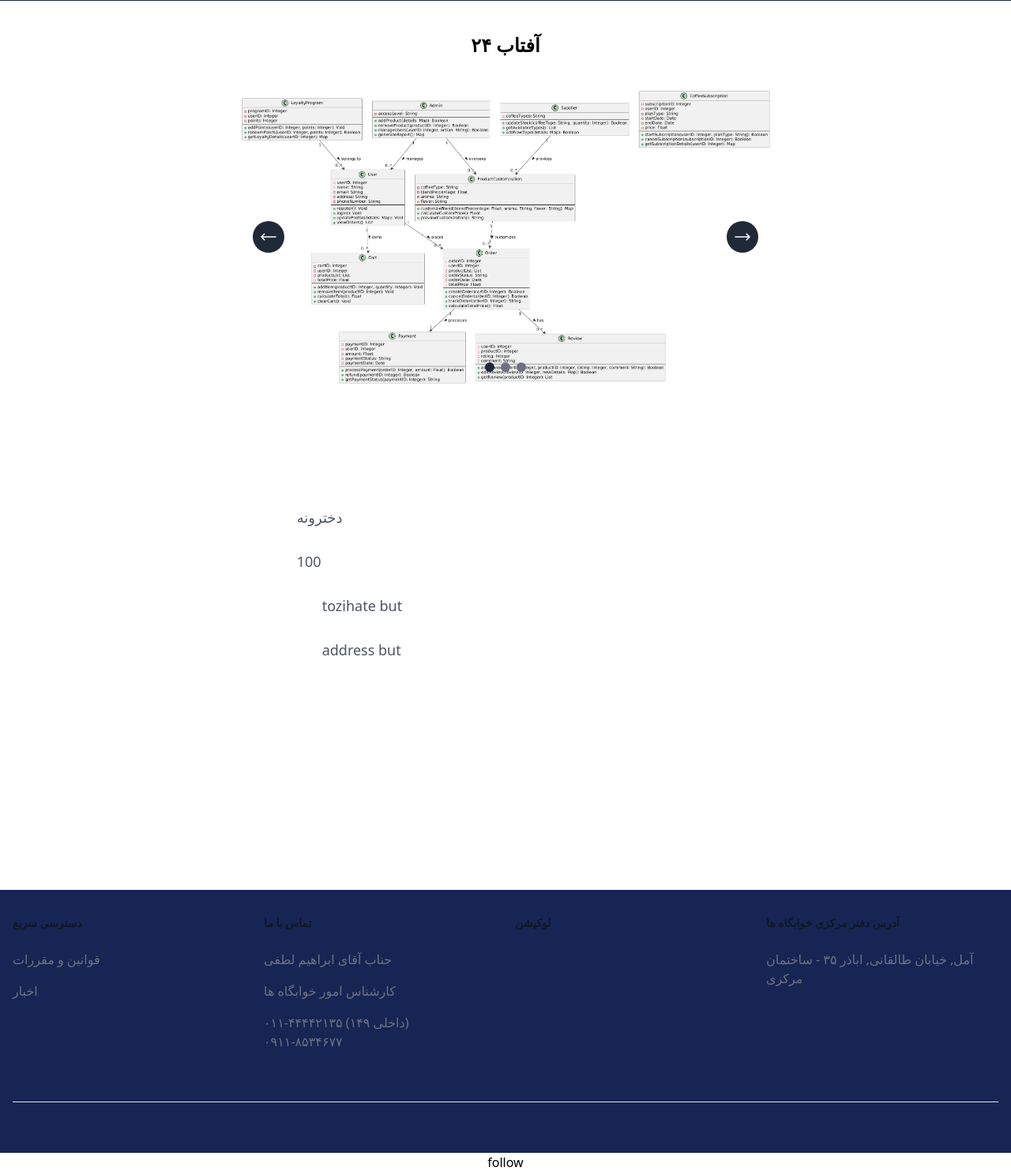
After one commit to pooriyaadibrad/but_app, a Django app: page /detail/1/ in a window 1280 px wide. The commit adds this page. Shown: the part 319-1802 px from the top of the page at 79% size. Run offline with Django 5.2, Linux system fonts and the light colour scheme; data comes from the database, SQL or seed files in the repository; both versions use the stored data as it was after the commit; parts of the project's set-up code (start-up, migrations or seed data) failed here and were passed over; grey boxes are pictures that could not be loaded.

Commit message:
urls are created

```diff
--- a/butapp/models.py
+++ b/butapp/models.py
@@ -3,8 +3,8 @@ from django_jalali.db import models as jalali_models
 
 
 class Gender(models.TextChoices):
-    male = 'male', 'پسرونه'
-    female = 'female', 'دخترونه'
+    male = 'پسرونه', 'پسرونه'
+    female = 'دخترونه', 'دخترونه'
 
 
 class But(models.Model):
--- /dev/null
+++ b/butapp/templates/detail.html
@@ -0,0 +1,207 @@
+{% load static %}
+<!DOCTYPE html>
+<html lang="en">
+
+<head>
+    <meta charset="UTF-8">
+    <meta name="viewport" content="width=device-width, initial-scale=1.0">
+    <link rel="stylesheet" href="{% static 'src/output.css' %}">
+    <title>test</title>
+</head>
+
+<body>
+    <div class="w-full flex flex-col items-center">
+        <!--start header-->
+        <header class="w-full">
+            <nav class="bg-blue-950 border-gray-200 px-4 lg:px-6 py-2.5 ">
+                <div class="flex flex-nowrapwrap justify-between items-center mx-auto max-w-screen-xl ">
+
+                    <div class="flex items-center lg:order-2">
+
+                        <img class="position: absolute; top: 5px; right: 5px; width: 3px; height: 3px;" src="path_to_your_3x3_logo.png" alt="لوگو">
+                           <a href="/"
+                            class="text-white  hover:text-gray-300 hover:border-white focus:ring-4 focus:border focus:border-white font-medium rounded-lg text-sm px-4 lg:px-5 py-2 lg:py-2.5 mr-2 text-nowrap">
+                            خانه</a>
+                        <a href="/register/"
+                            class="text-white  hover:text-gray-300 hover:border-white focus:ring-4 focus:border focus:border-white font-medium rounded-lg text-sm px-4 lg:px-5 py-2 lg:py-2.5 mr-2 text-nowrap">فرم
+                            درخواست خوابگاه</a>
+                         <a href="/follow"
+                            class="text-white  hover:text-gray-300 hover:border-white focus:ring-4 focus:border focus:border-white font-medium rounded-lg text-sm px-4 lg:px-5 py-2 lg:py-2.5 mr-2 text-nowrap">فرم
+                            پیگیری درخواست</a>
+                    </div>
+
+                </div>
+            </nav>
+        </header>
+        <!--end of header-->
+        <!--start slider-->
+        <h1 class="font-bold text-2xl my-10">{{ but.name }}</h1>
+
+
+        <div class="relative w-full max-w-2xl overflow-hidden bg-blue">
+            <!-- Slides -->
+            <div id="slider" class="flex transition-transform duration-500">
+                                                  {% for photo in but.photos.all %}
+                <img src="{{ photo.image.url }}" alt="Slide 1" class="w-full flex-shrink-0">
+            <!-- Controls -->
+            <button id="prev"
+                class="absolute top-1/2 left-4 transform -translate-y-1/2 bg-gray-800 text-white rounded-full p-2 hover:bg-gray-700">
+                <svg xmlns="http://www.w3.org/2000/svg" fill="none" viewBox="0 0 24 24" stroke-width="1.5"
+                    stroke="currentColor" class="size-6">
+                    <path stroke-linecap="round" stroke-linejoin="round" d="M6.75 15.75 3 12m0 0 3.75-3.75M3 12h18" />
+                </svg>
+
+            </button>
+            <button id="next"
+                class="absolute top-1/2 right-4 transform -translate-y-1/2 bg-gray-800 text-white rounded-full p-2 hover:bg-gray-700">
+                <svg xmlns="http://www.w3.org/2000/svg" fill="none" viewBox="0 0 24 24" stroke-width="1.5"
+                    stroke="currentColor" class="size-6">
+                    <path stroke-linecap="round" stroke-linejoin="round" d="M17.25 8.25 21 12m0 0-3.75 3.75M21 12H3" />
+                </svg>
+
+            </button>
+
+            <!-- Indicators -->
+            <div class="absolute bottom-4 left-1/2 transform -translate-x-1/2 flex space-x-2">
+                <button class="w-3 h-3 bg-gray-500 rounded-full focus:outline-none" data-index="0"></button>
+                <button class="w-3 h-3 bg-gray-500 rounded-full focus:outline-none" data-index="1"></button>
+                <button class="w-3 h-3 bg-gray-500 rounded-full focus:outline-none" data-index="2"></button>
+            </div>
+                {% endfor %}
+            <!--end of slider-->
+
+        </div>
+    </div>
+
+    <div class="bg-white py-24 sm:py-32">
+        <div class="max-w-xl">
+            <p class="mt-6 text-lg/8 text-gray-600">{{ but.gender_type }}</p>
+        </div>
+        <div class="max-w-xl">
+            <p class="mt-6 text-lg/8 text-gray-600">{{ but.len_member }}</p>
+        </div>
+        <div class="mx-auto grid max-w-7xl gap-20 px-6 lg:px-8 xl:grid-cols-3">
+          <div class="max-w-xl">
+            <p class="mt-6 text-lg/8 text-gray-600">{{ but.description }}</p>
+          </div>
+        </div>
+        <div class="mx-auto grid max-w-7xl gap-20 px-6 lg:px-8 xl:grid-cols-3">
+          <div class="max-w-xl">
+            <p class="mt-6 text-lg/8 text-gray-600">{{ but.address }}</p>
+          </div>
+        </div>
+      </div>
+
+
+
+    <div class=" w-full mt-20  flex flex-col items-center justify-center">
+
+
+
+
+    <footer class="w-full bg-blue-950 mt-20">
+        <div class="mx-auto w-full max-w-screen-xl p-4 py-6 lg:py-8">
+            <div class="md:flex md:justify-between">
+                <div class="mb-6 md:mb-0">
+                </div>
+                <div class="grid grid-cols-2 gap-8 sm:gap-6 sm:grid-cols-4">
+                    <div>
+                        <h2 class="mb-6 text-sm font-semibold text-gray-900 uppercase dark:text-white">دسترسی سریع
+                        </h2>
+                        <ul class="text-gray-500 dark:text-gray-400 font-medium">
+                            <li class="mb-4">
+                                <a href="https://flowbite.com/" class="hover:underline">قوانین و مقررات</a>
+                            </li>
+                            <li>
+                                <a href="https://tailwindcss.com/" class="hover:underline">اخبار</a>
+                            </li>
+                        </ul>
+                    </div>
+                    <div>
+                        <h2 class="mb-6 text-sm font-semibold text-gray-900 uppercase dark:text-white">تماس با ما
+                        </h2>
+                        <ul class="text-gray-500 dark:text-gray-400 font-medium">
+                            <li class="mb-4">
+                                <p>جناب آقای ابراهیم لطفی</p>
+                            </li>
+                            <li class="mb-4">
+                                <p>کارشناس امور خوابگاه ها</p>
+                            </li>
+                            <li class="mb-4">
+                                <p>۰۱۱-۴۴۴۴۲۱۳۵ (داخلی ۱۴۹) <br> ۰۹۱۱-۸۵۳۴۶۷۷</p>
+                            </li>
+                        </ul>
+                    </div>
+                    <div class="flex flex-col justify-center ">
+                        <h2 class="mb-6 text-sm font-semibold text-gray-900 uppercase dark:text-white">لوکیشن</h2>
+                        <iframe class="max-w-40 max-h-40"
+                                src="https://www.google.com/maps/embed?pb=!1m18!1m12!1m3!1d3209.0843669921946!2d52.35405986117578!3d36.45551737246249!2m3!1f0!2f0!3f0!3m2!1i1024!2i768!4f13.1!3m3!1m2!1s0x3f8fbd527040a94b%3A0xe9dd3370dd7e561f!2z2K_Yp9mG2LTar9in2Ycg2KrYrti12LXbjCDZgdmG2KfZiNix24zigIzZh9in24wg2YbZiNuM2YYg2KLZhdmE!5e0!3m2!1sfa!2s!4v1737664744386!5m2!1sfa!2s"
+                                width="600" height="450" style="border:0;" allowfullscreen="" loading="lazy"
+                                referrerpolicy="no-referrer-when-downgrade"></iframe>
+                    </div>
+                    <div>
+                        <h2 class="mb-6 text-sm font-semibold text-gray-900 uppercase dark:text-white">آدرس دفتر مرکزی خوابگاه ها</h2>
+                        <ul class="text-gray-500 dark:text-gray-400 font-medium">
+                            <li class="mb-4">
+                                <p>آمل, خیابان طالقانی, اباذر ۳۵ - ساختمان مرکزی</p>
+                            </li>
+                        </ul>
+                    </div>
+                </div>
+            </div>
+            <hr class="my-6 border-gray-200 sm:mx-auto dark:border-gray-700 lg:my-8"/>
+            <div class="sm:flex sm:items-center sm:justify-between">
+                <div class="flex mt-4 sm:justify-center sm:mt-0">
+                </div>
+            </div>
+        </div>
+    </footer>follow
+    </div>
+</body>
+
+
+
+
+<script>
+    const slider = document.getElementById('slider');
+    const slides = slider.children;
+    const prevButton = document.getElementById('prev');
+    const nextButton = document.getElementById('next');
+    const indicators = document.querySelectorAll('[data-index]');
+
+    let currentIndex = 0;
+
+    function updateSlider() {
+        slider.style.transform = `translateX(-${currentIndex * 100}%)`;
+        indicators.forEach((indicator, index) => {
+            indicator.classList.toggle('bg-gray-800', index === currentIndex);
+            indicator.classList.toggle('bg-gray-500', index !== currentIndex);
+        });
+    }
+
+    prevButton.addEventListener('click', () => {
+        currentIndex = (currentIndex > 0) ? currentIndex - 1 : slides.length - 1;
+        updateSlider();
+    });
+
+    nextButton.addEventListener('click', () => {
+        currentIndex = (currentIndex < slides.length - 1) ? currentIndex + 1 : 0;
+        updateSlider();
+    });
+
+    indicators.forEach(indicator => {
+        indicator.addEventListener('click', () => {
+            currentIndex = parseInt(indicator.getAttribute('data-index'));
+            updateSlider();
+        });
+    });
+
+    // Initialize the slider
+    updateSlider();
+</script>
+
+</body>
+
+
+
+</html>
--- a/butapp/templates/homepage.html
+++ b/butapp/templates/homepage.html
@@ -89,7 +89,7 @@
                                   {% endfor %}
                 <div>
                   <h3 class="text-base/7 font-semibold tracking-tight text-gray-900">{{ but.name }}</h3>
-                  <a href="#" class="text-sm/6 font-semibold text-indigo-600">صحفه خوابگاه</a>
+                  <a href="{% url 'detail' but.id %}" class="text-sm/6 font-semibold text-indigo-600">صحفه خوابگاه</a>
                 </div>
               </div>
             </li>
--- a/butapp/urls.py
+++ b/butapp/urls.py
@@ -6,4 +6,5 @@ urlpatterns = [
     path('', views.index, name='index'),
     path('register/', views.register, name='register_'),
     path('follow/', views.follow , name='follow'),
+    path('detail/<int:but_id>/', views.detail, name='detail')
 ]
--- a/butapp/views.py
+++ b/butapp/views.py
@@ -40,3 +40,8 @@ def follow(request):
             Q(student_code=student_code) | Q(nation_code=nation_code)).values_list('status').all()
         return render(request, 'follow_request.html', {'student': student})
     return render(request, 'follow_request.html')
+
+
+def detail(request, but_id):
+    but = But.objects.get(id=but_id)
+    return render(request, 'detail.html', {'but': but})
```
Also changed, not shown: butapp/migrations/0005_alter_but_gender_type_alter_studentdormitory_gender.py (added), db.sqlite3, media/images/Untitled_icXcs10.jpeg (added).
